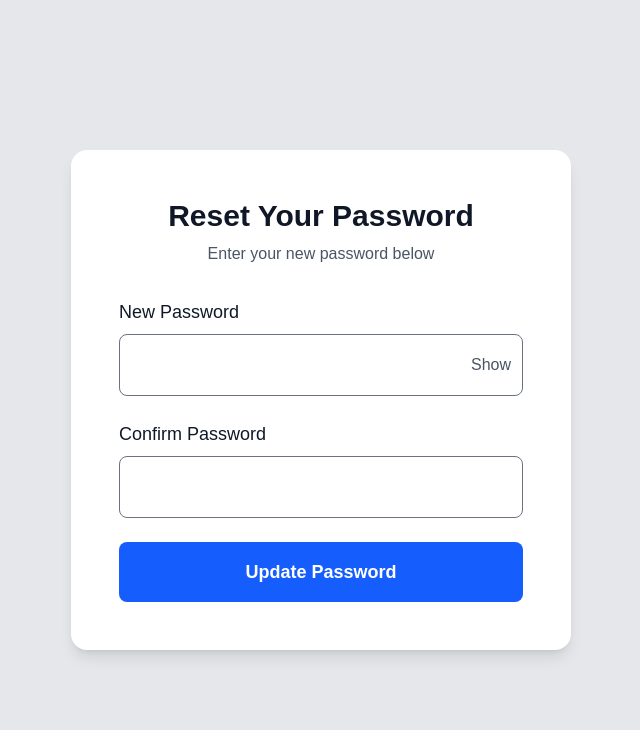
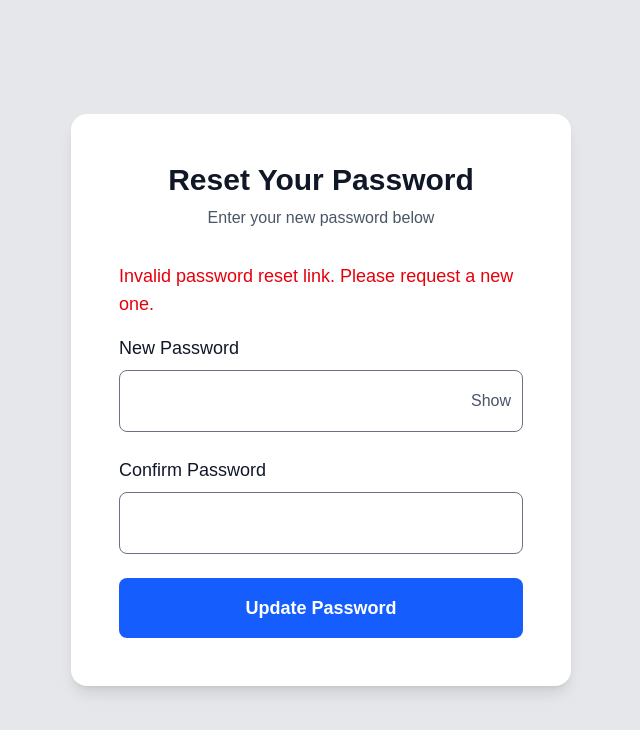
Before and after one commit to justinlee-tci/cooling-tower-selector, a Next.js app: page /reset-password in a window 1280 px wide. Shown: the top 730 px of the page, without its empty margins (319-959 px from the left). Built offline with nearby package versions, Linux system fonts and the light colour scheme.

Commit message:
Update page.js

```diff
--- a/app/reset-password/page.js
+++ b/app/reset-password/page.js
@@ -2,17 +2,36 @@
 "use client";
 
 import { useState, useEffect } from "react";
-import { useRouter } from "next/navigation";
+import { useRouter, useSearchParams } from "next/navigation";
 import { supabase } from "@/lib/supabaseClient";
 import { toast } from "react-hot-toast";
 
 export default function ResetPasswordPage() {
   const router = useRouter();
+  const searchParams = useSearchParams();
   const [password, setPassword] = useState("");
   const [confirmPassword, setConfirmPassword] = useState("");
   const [loading, setLoading] = useState(false);
   const [error, setError] = useState(null);
   const [showPassword, setShowPassword] = useState(false);
+  const [token, setToken] = useState("");
+
+  useEffect(() => {
+    // Get token from URL hash
+    const hashToken = window.location.hash.replace('#token=', '');
+
+    // Get token from query params (fallback)
+    const queryToken = searchParams.get('token');
+
+    // Use whichever token is available
+    const resetToken = hashToken || queryToken;
+
+    if (resetToken) {
+      setToken(resetToken);
+    } else {
+      setError("Invalid password reset link. Please request a new one.");
+    }
+  }, [searchParams]);
 
   const handleResetPassword = async (e) => {
     e.preventDefault();
@@ -29,27 +48,21 @@ export default function ResetPasswordPage() {
       return;
     }
 
+    if (!token) {
+      setError("Invalid or missing reset token");
+      return;
+    }
+
     try {
       setLoading(true);
 
-      // Get current user
-      const { data: { user } } = await supabase.auth.getUser();
-      if (!user) throw new Error("No user found");
-
-      // Update password via Supabase Auth
-      const { error: authError } = await supabase.auth.updateUser({
-        password: password
+      // Update password using the token from the URL
+      const { error: resetError } = await supabase.auth.resetPasswordForEmail(null, {
+        password,
+        token,
       });
 
-      if (authError) throw authError;
-
-      // Update password in users table
-      const { error: dbError } = await supabase
-        .from('users')
-        .update({ password: password })
-        .eq('email', user.email);
-
-      if (dbError) throw dbError;
+      if (resetError) throw resetError;
 
       toast.success("Password updated successfully");
       router.push("/auth/login");
```
